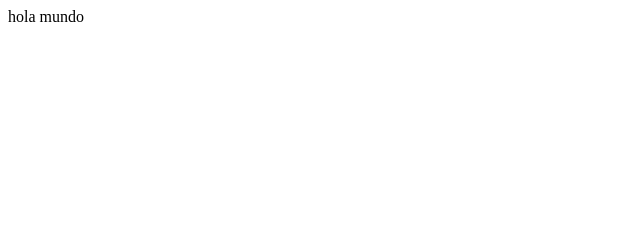
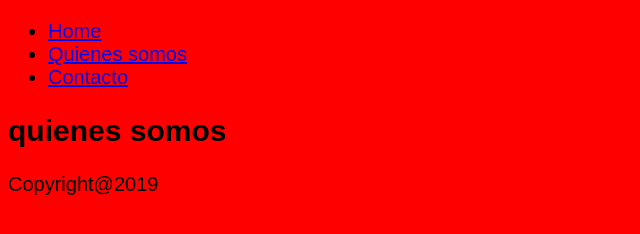
Before and after one commit to kikumen506/pruebagit, a plain HTML site: page quienes.html in a window 1280 px wide. Shown: the whole page, without its empty margins (0-640 px from the left). Drawn offline with Linux system fonts and the light colour scheme.

Commit message:
quienes con navegador

```diff
--- a/quienes.html
+++ b/quienes.html
@@ -2,13 +2,30 @@
 <html>
 <head>
 	<title>Quienes somos</title>
+	<link rel="stylesheet" href="stylecss/estilo.css">
 </head>
 <body>
-	<header></header>
-	<main></main>
-	<footer>
-		hola mundo
-	</footer>
 
+	<div id="wrapper">
+		<header>
+			<nav>
+				<ul>
+					<li><a href="#">Home</a></li>
+					<li><a href="#">Quienes somos</a></li>
+					<li><a href="contacto.html" >Contacto</a></li>
+
+
+				</ul>
+			</nav>
+		</header>
+		<main>
+			<section>
+				<h1>quienes somos</h1>
+
+			</section>
+		</main>
+		<footer>
+			<p>Copyright@2019</p>
+		</footer>
 </body>
 </html>
```
